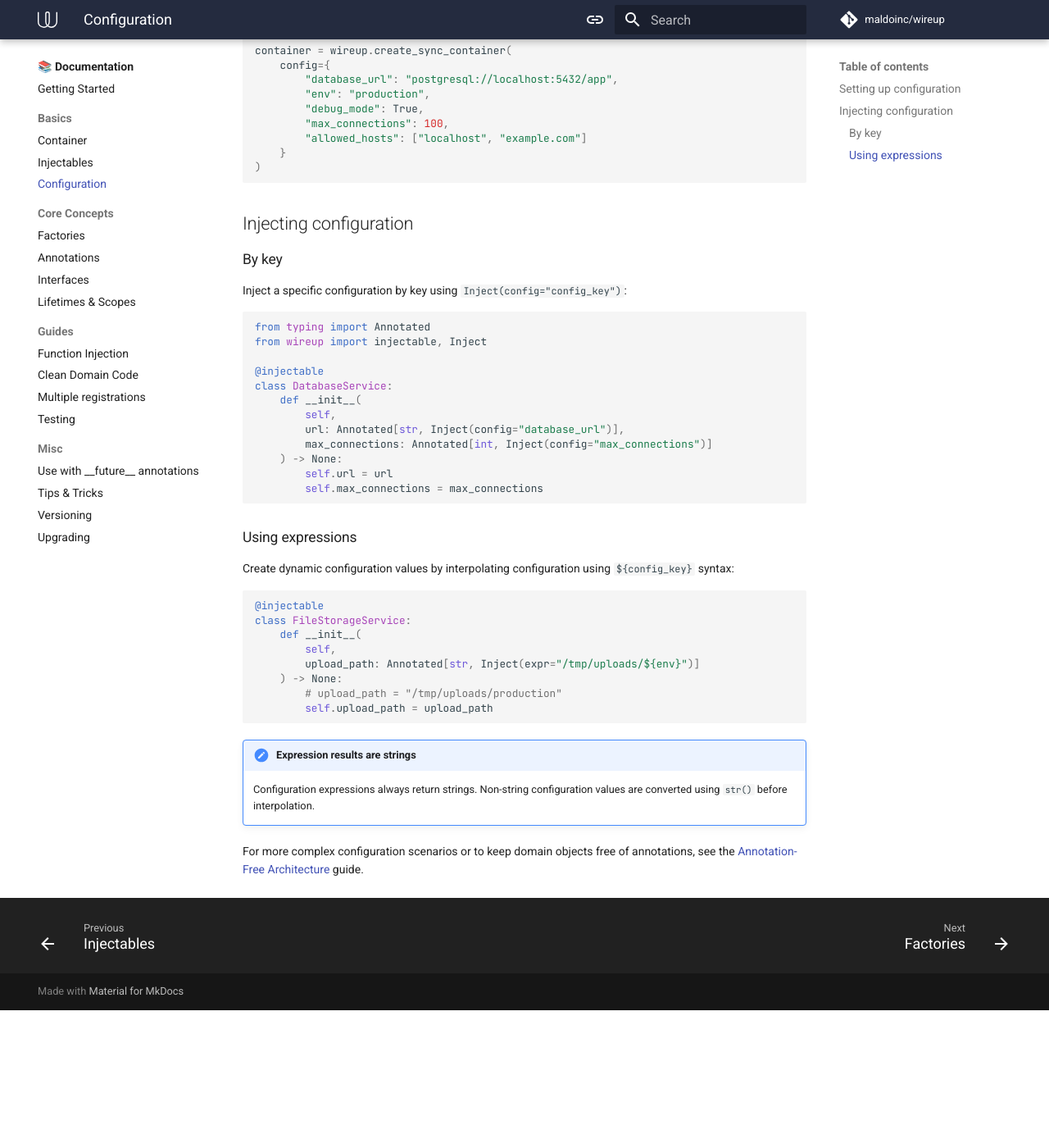
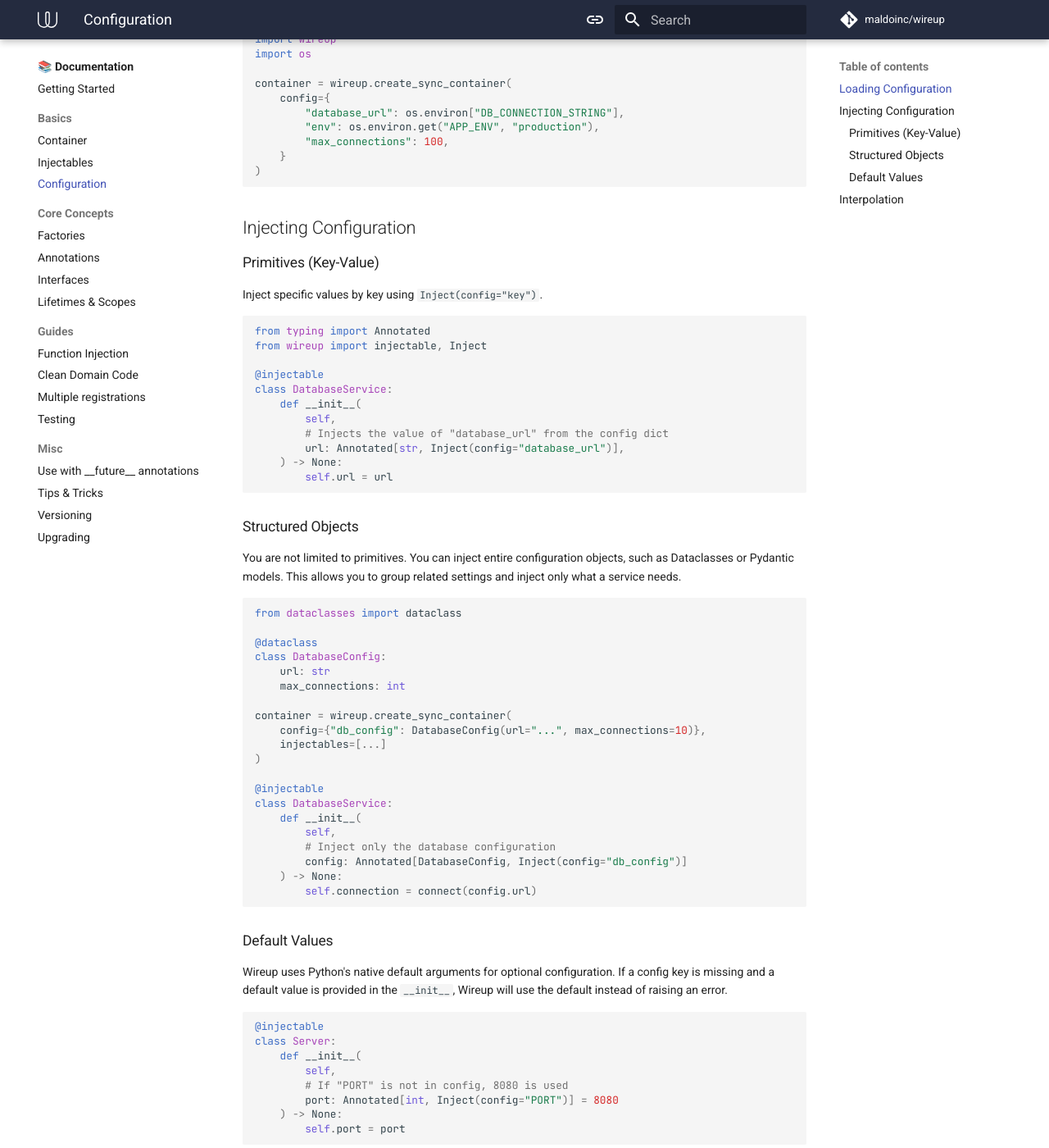
Before and after one commit to maldoinc/wireup, an MkDocs documentation site: the page built from docs/pages/configuration.md, in a window 1280 px wide and 1400 px high, scrolled down 372 px. Shown: the whole window at 82% size. Built offline with MkDocs 1.6.1 and Material for MkDocs 9.7.7, drawn with Linux system fonts in a browser that asks for light colours; comment, search, counter and statistics services are not loaded; the version menu is left out; before the commit the page ends 1604 px from its top, so only the background shows below that; some of the changed text lies outside the part shown.

Commit message:
Update configuration docs

````diff
--- a/docs/pages/configuration.md
+++ b/docs/pages/configuration.md
@@ -1,28 +1,30 @@
+# Configuration
+
 Wireup containers can store configuration that can be injected. This enables self-contained
 definitions without having to create factories for every injectable.
 
-## Setting up configuration
+## Loading Configuration
 
-When creating a container, provide a dictionary with configuration.
+Configuration is passed to the container during creation as a dictionary. A common pattern is to read from environment variables and map them to known configuration keys.
 
 ```python
 import wireup
+import os
 
 container = wireup.create_sync_container(
     config={
-        "database_url": "postgresql://localhost:5432/app",
-        "env": "production",
-        "debug_mode": True,
+        "database_url": os.environ["DB_CONNECTION_STRING"],
+        "env": os.environ.get("APP_ENV", "production"),
         "max_connections": 100,
-        "allowed_hosts": ["localhost", "example.com"]
     }
 )
 ```
 
-## Injecting configuration
-### By key
+## Injecting Configuration
 
-Inject a specific configuration by key using `Inject(config="config_key")`:
+### Primitives (Key-Value)
+
+Inject specific values by key using `Inject(config="key")`.
 
 ```python
 from typing import Annotated
@@ -32,29 +34,68 @@ from wireup import injectable, Inject
 class DatabaseService:
     def __init__(
         self,
+        # Injects the value of "database_url" from the config dict
         url: Annotated[str, Inject(config="database_url")],
-        max_connections: Annotated[int, Inject(config="max_connections")]
     ) -> None:
         self.url = url
-        self.max_connections = max_connections
 ```
 
-### Using expressions
+### Structured Objects
 
-Create dynamic configuration values by interpolating configuration using `${config_key}` syntax:
+You are not limited to primitives. You can inject entire configuration objects, such as Dataclasses or Pydantic models. This allows you to group related settings and inject only what a service needs.
+
+```python
+from dataclasses import dataclass
+
+@dataclass
+class DatabaseConfig:
+    url: str
+    max_connections: int
+
+container = wireup.create_sync_container(
+    config={"db_config": DatabaseConfig(url="...", max_connections=10)},
+    injectables=[...]
+)
+
+@injectable
+class DatabaseService:
+    def __init__(
+        self,
+        # Inject only the database configuration
+        config: Annotated[DatabaseConfig, Inject(config="db_config")]
+    ) -> None:
+        self.connection = connect(config.url)
+```
+
+### Default Values
+
+Wireup uses Python's native default arguments for optional configuration. If a config key is missing and a default value is provided in the `__init__`, Wireup will use the default instead of raising an error.
+
+```python
+@injectable
+class Server:
+    def __init__(
+        self,
+        # If "PORT" is not in config, 8080 is used
+        port: Annotated[int, Inject(config="PORT")] = 8080
+    ) -> None:
+        self.port = port
+```
+
+## Interpolation
+
+You can create dynamic configuration values by interpolating other configuration keys using the `${key}` syntax.
 
 ```python
 @injectable
 class FileStorageService:
     def __init__(
         self,
+        # If config is {"env": "prod"}, this becomes "/tmp/uploads/prod"
         upload_path: Annotated[str, Inject(expr="/tmp/uploads/${env}")]
     ) -> None:
-        # upload_path = "/tmp/uploads/production"
         self.upload_path = upload_path
 ```
 
 !!! note "Expression results are strings"
     Configuration expressions always return strings. Non-string configuration values are converted using `str()` before interpolation.
-
-For more complex configuration scenarios or to keep domain objects free of annotations, see the [Annotation-Free Architecture](annotation_free.md#configuration-classes) guide.
````
